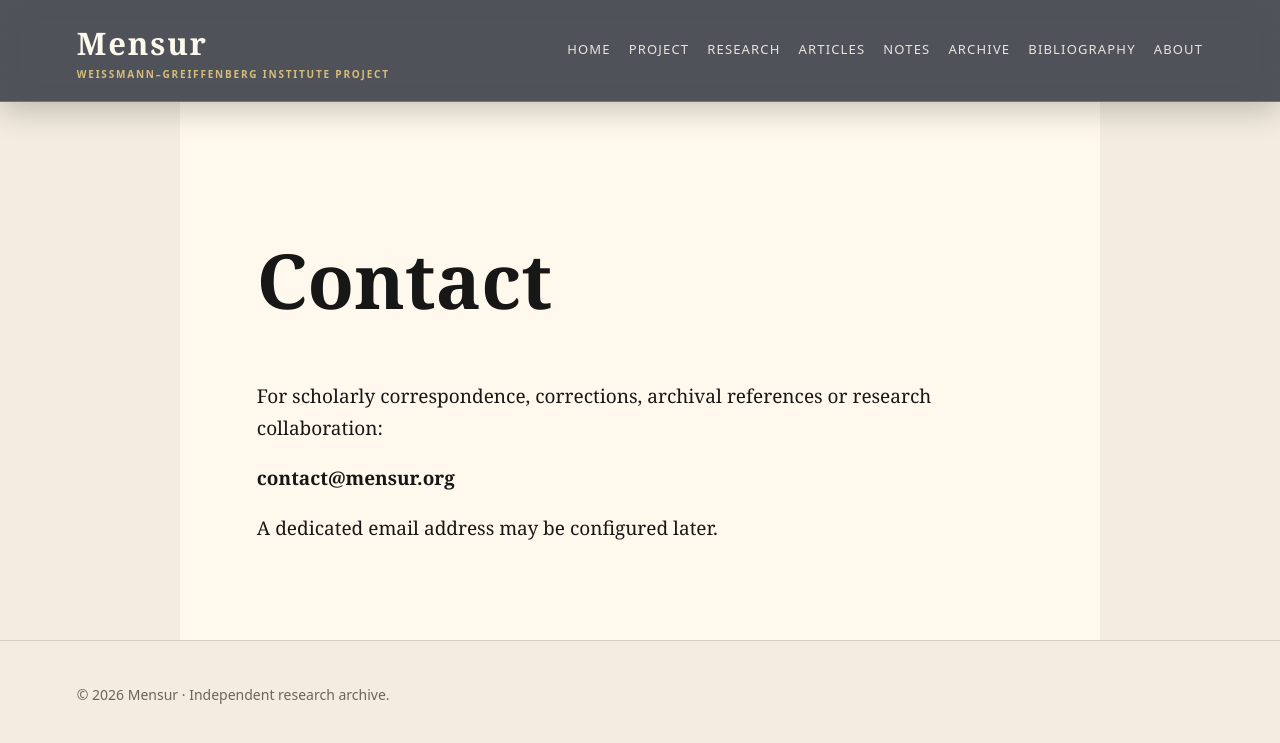
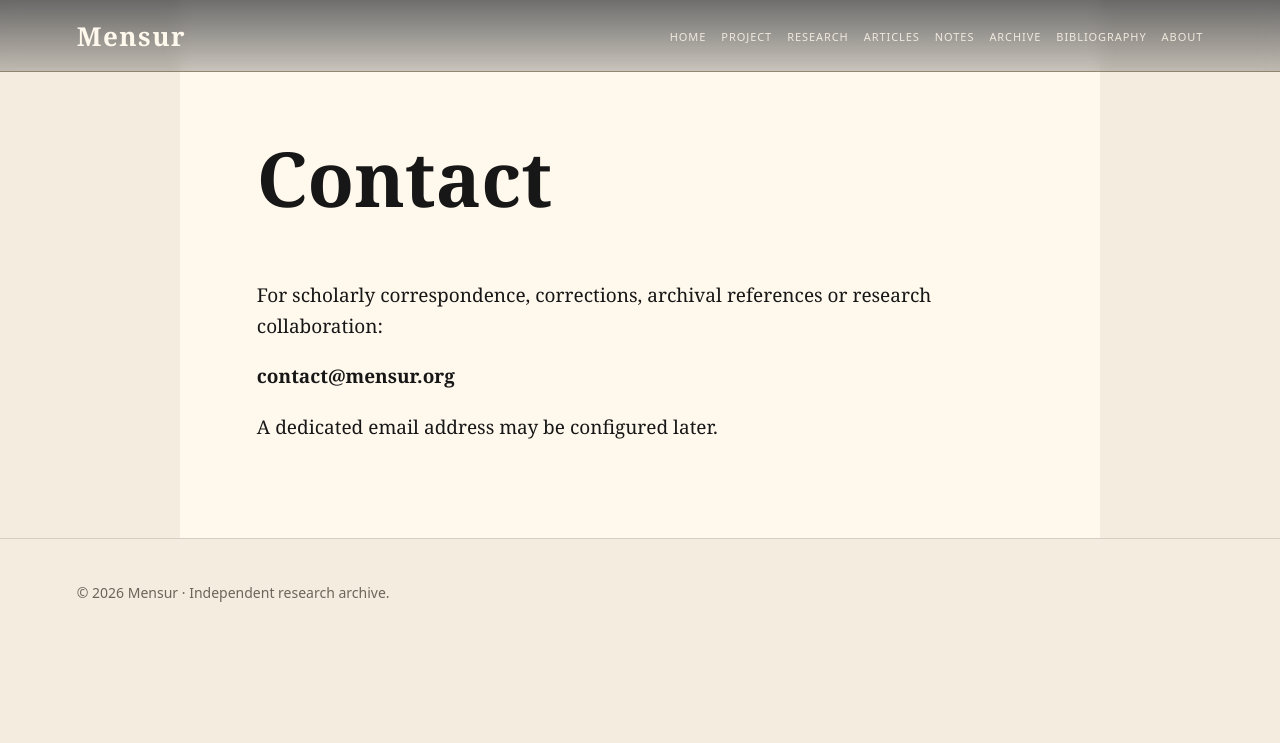
Before and after one commit to Codice99/mensur.org, a Jekyll site: the page built from contact.md, in a window 1280 px wide. Shown: the top 743 px of the page. Built offline with Jekyll 4.4.1, drawn with Linux system fonts in a browser that asks for light colours.

Commit message:
Make navigation truly transparent over hero

```diff
--- a/_layouts/default.html
+++ b/_layouts/default.html
@@ -5,7 +5,7 @@
   <title>{% if page.title %}{{ page.title }} | {% endif %}Mensur</title>
   <meta name="viewport" content="width=device-width, initial-scale=1">
   <meta name="description" content="{{ site.description }}">
-  <link rel="stylesheet" href="/assets/css/style.css?v=transparent-nav">
+  <link rel="stylesheet" href="/assets/css/style.css?v=true-glass-nav-final">
 </head>
 <body>
   <header class="topbar">
--- a/assets/css/style.css
+++ b/assets/css/style.css
@@ -576,3 +576,196 @@
   border: 1px solid rgba(255, 248, 236, 0.35) !important;
   background: rgba(255, 255, 255, 0.08) !important;
 }
+
+/* TRUE GLASS NAVIGATION OVER HERO - FINAL */
+.topbar {
+  position: fixed !important;
+  top: 0 !important;
+  left: 0 !important;
+  right: 0 !important;
+  z-index: 9999 !important;
+
+  height: 72px !important;
+  min-height: 72px !important;
+  padding: 0 6vw !important;
+
+  display: flex !important;
+  align-items: center !important;
+  justify-content: space-between !important;
+
+  background: linear-gradient(
+    to bottom,
+    rgba(5, 9, 18, 0.58),
+    rgba(5, 9, 18, 0.22)
+  ) !important;
+
+  backdrop-filter: blur(8px) saturate(115%) !important;
+  -webkit-backdrop-filter: blur(8px) saturate(115%) !important;
+
+  border-bottom: 1px solid rgba(214, 189, 122, 0.34) !important;
+  box-shadow: none !important;
+}
+
+/* Brand only: Mensur */
+.brand {
+  color: #fff8ec !important;
+  font-size: 26px !important;
+  line-height: 1 !important;
+  letter-spacing: 0.055em !important;
+  text-decoration: none !important;
+  white-space: nowrap !important;
+  margin: 0 !important;
+}
+
+.brand::after {
+  display: none !important;
+  content: none !important;
+}
+
+/* Compact menu */
+.nav {
+  display: flex !important;
+  align-items: center !important;
+  gap: 15px !important;
+  margin: 0 !important;
+  padding: 0 !important;
+
+  font-family: system-ui, -apple-system, BlinkMacSystemFont, "Segoe UI", sans-serif !important;
+  font-size: 11px !important;
+  line-height: 1 !important;
+  text-transform: uppercase !important;
+  letter-spacing: 0.085em !important;
+}
+
+.nav a {
+  color: rgba(255, 248, 236, 0.84) !important;
+  text-decoration: none !important;
+  padding: 29px 0 25px 0 !important;
+  border-bottom: 2px solid transparent !important;
+}
+
+.nav a:hover {
+  color: #ffffff !important;
+  border-bottom: 2px solid #d6bd7a !important;
+}
+
+/* Hero now starts under the transparent nav */
+.hero {
+  margin-top: 0 !important;
+  min-height: 78vh !important;
+  padding: 130px 6vw 76px 6vw !important;
+  display: flex !important;
+  align-items: center !important;
+  background-position: center 38% !important;
+  border-bottom: 4px solid #b89b5e !important;
+}
+
+/* Cleaner hero card */
+.hero-content {
+  max-width: 690px !important;
+  padding: 28px 30px !important;
+  background: rgba(5, 8, 16, 0.44) !important;
+  border-left: 4px solid #b89b5e !important;
+  backdrop-filter: blur(3px) saturate(110%) !important;
+  -webkit-backdrop-filter: blur(3px) saturate(110%) !important;
+  box-shadow: 0 18px 48px rgba(0, 0, 0, 0.24) !important;
+}
+
+.hero .eyebrow {
+  margin: 0 0 10px 0 !important;
+  font-size: 10px !important;
+  letter-spacing: 0.16em !important;
+}
+
+.hero h1 {
+  font-size: clamp(58px, 8vw, 104px) !important;
+  line-height: 0.9 !important;
+  margin: 0 !important;
+  letter-spacing: -0.045em !important;
+}
+
+.hero-subtitle {
+  margin: 18px 0 0 0 !important;
+  font-size: clamp(24px, 2.7vw, 35px) !important;
+  line-height: 1.12 !important;
+}
+
+.hero-text {
+  margin-top: 15px !important;
+  max-width: 620px !important;
+  font-size: 16px !important;
+  line-height: 1.58 !important;
+}
+
+.hero-actions {
+  margin-top: 22px !important;
+  display: flex !important;
+  gap: 10px !important;
+}
+
+.button {
+  padding: 10px 16px !important;
+  font-size: 13px !important;
+  border-radius: 999px !important;
+}
+
+/* Less empty vertical space below */
+.section {
+  padding: 54px 6vw !important;
+}
+
+.section-heading {
+  margin-bottom: 24px !important;
+}
+
+.two-column {
+  gap: 42px !important;
+}
+
+/* Mobile */
+@media (max-width: 900px) {
+  .topbar {
+    height: 64px !important;
+    min-height: 64px !important;
+    padding: 0 22px !important;
+    flex-wrap: wrap !important;
+  }
+
+  .brand {
+    font-size: 24px !important;
+  }
+
+  .nav-toggle {
+    display: block !important;
+    color: #fff8ec !important;
+    border: 1px solid rgba(255, 248, 236, 0.35) !important;
+    background: rgba(255, 255, 255, 0.08) !important;
+  }
+
+  .nav {
+    display: none !important;
+    width: 100% !important;
+    flex-direction: column !important;
+    align-items: flex-start !important;
+    gap: 10px !important;
+    padding: 12px 0 16px 0 !important;
+    background: rgba(5, 9, 18, 0.86) !important;
+  }
+
+  .nav.open {
+    display: flex !important;
+  }
+
+  .nav a {
+    padding: 8px 0 !important;
+  }
+
+  .hero {
+    min-height: 70vh !important;
+    padding: 104px 22px 48px 22px !important;
+  }
+
+  .hero-content {
+    padding: 22px 24px !important;
+  }
+}
```
Also changed, not shown: index.md (+1 -1 lines).
